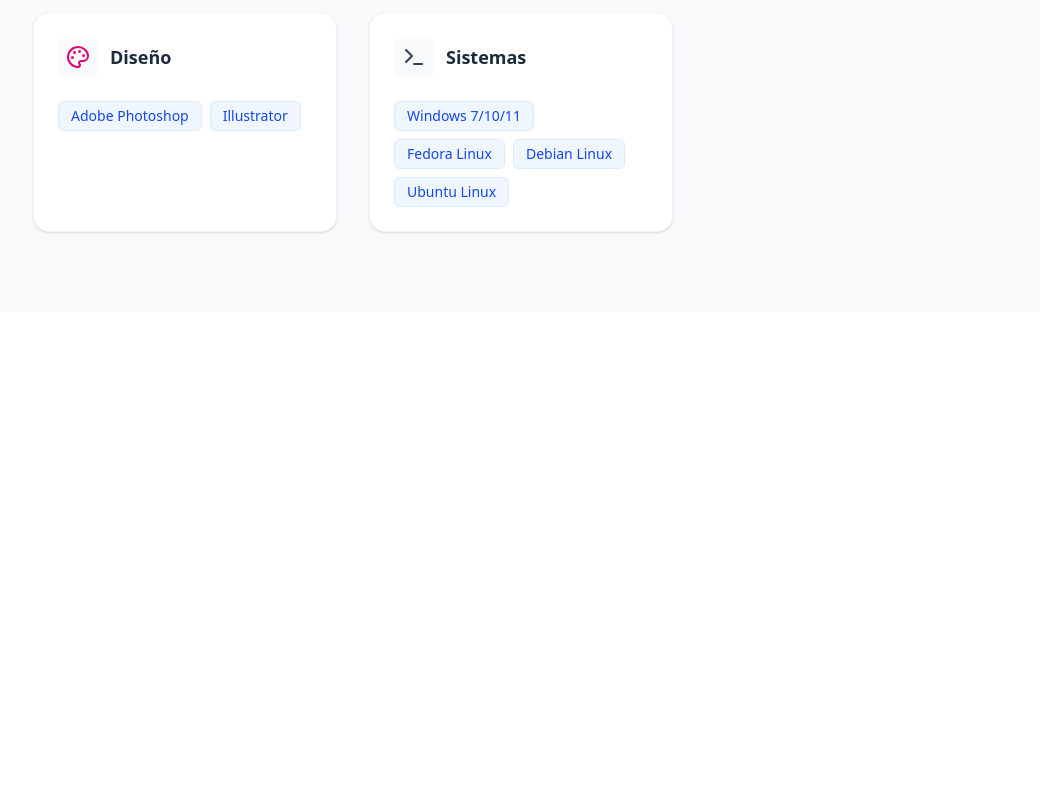
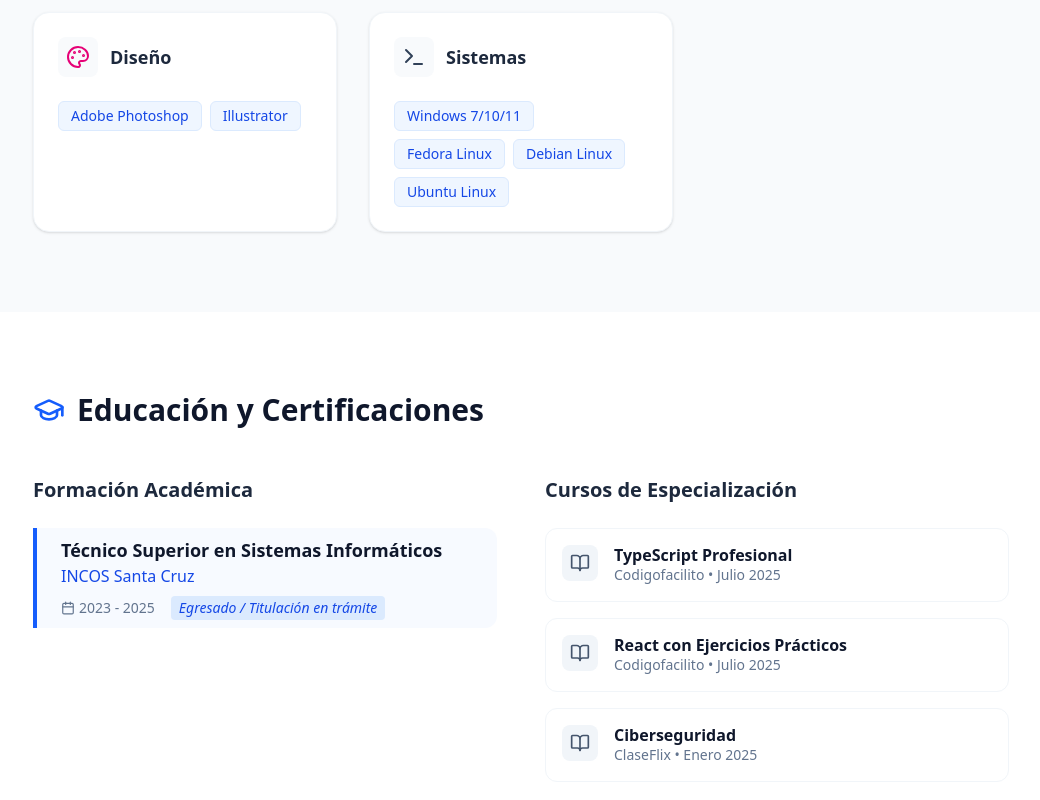
Before and after one commit to alexsi64-ash/portafolio, a React (Vite) app: page / in a window 1280 px wide. Shown: the part 3339-4139 px from the top of the page, without its empty margins (119-1159 px from the left). Before the commit the page ends 3651 px from the top, so only its background shows below. Built offline with nearby package versions, Linux system fonts and the light colour scheme.

Commit message:
creacion del componente Educacion

```diff
--- a/src/App.tsx
+++ b/src/App.tsx
@@ -1,3 +1,4 @@
+import { Educacion } from "./components/Educacion"
 import { Experiencia } from "./components/Experiencia"
 import { Habilidades } from "./components/Habilidades"
 import { Hero } from "./components/Hero"
@@ -14,6 +15,7 @@ function App() {
           <Experiencia />
           <Reconocimientos />
           <Habilidades />
+          <Educacion />
         </main>
       </div>
     </>
--- /dev/null
+++ b/src/components/Educacion.tsx
@@ -0,0 +1,50 @@
+import { educacion, cursos } from '../data/cvData';
+import { GraduationCap, BookOpen, Calendar } from 'lucide-react';
+
+export const Educacion = () => {
+  return (
+    <section id="educacion" className="py-20 bg-white">
+      <div className="max-w-5xl mx-auto px-6">
+        <h2 className="text-3xl font-bold text-slate-900 mb-12 flex items-center gap-3">
+          <GraduationCap className="text-blue-600" size={32} />
+          Educación y Certificaciones
+        </h2>
+
+        <div className="grid md:grid-cols-2 gap-12">
+          {/* Columna: Educación Formal */}
+          <div>
+            <h3 className="text-xl font-bold mb-6 text-slate-800">Formación Académica</h3>
+            {educacion.map((edu, i) => (
+              <div key={i} className="border-l-4 border-blue-600 pl-6 py-2 bg-blue-50/50 rounded-r-xl">
+                <h4 className="text-lg font-bold text-slate-900">{edu.grado}</h4>
+                <p className="text-blue-700 font-medium">{edu.instituto}</p>
+                <div className="flex items-center gap-4 mt-2 text-sm text-slate-500">
+                  <span className="flex items-center gap-1"><Calendar size={14}/> {edu.periodo}</span>
+                  <span className="bg-blue-100 text-blue-700 px-2 py-0.5 rounded italic">{edu.status}</span>
+                </div>
+              </div>
+            ))}
+          </div>
+
+          {/* Columna: Cursos */}
+          <div>
+            <h3 className="text-xl font-bold mb-6 text-slate-800">Cursos de Especialización</h3>
+            <div className="space-y-4">
+              {cursos.map((curso, i) => (
+                <div key={i} className="flex items-start gap-4 p-4 border border-slate-100 rounded-xl hover:bg-slate-50 transition-colors">
+                  <div className="p-2 bg-slate-100 rounded-lg text-slate-600">
+                    <BookOpen size={20} />
+                  </div>
+                  <div>
+                    <h4 className="font-bold text-slate-900 leading-tight">{curso.nombre}</h4>
+                    <p className="text-sm text-slate-500">{curso.plataforma} • {curso.fecha}</p>
+                  </div>
+                </div>
+              ))}
+            </div>
+          </div>
+        </div>
+      </div>
+    </section>
+  );
+};
```
